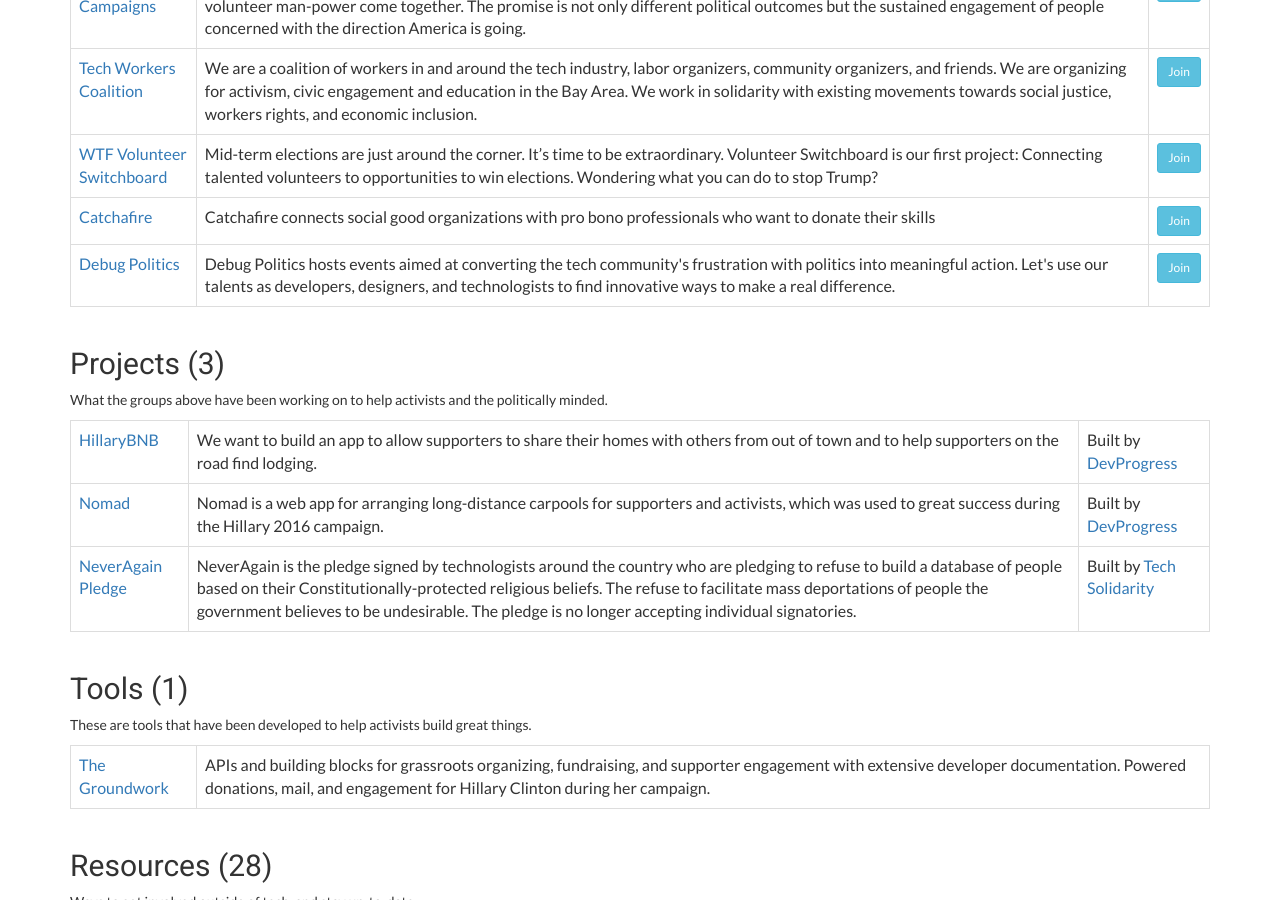
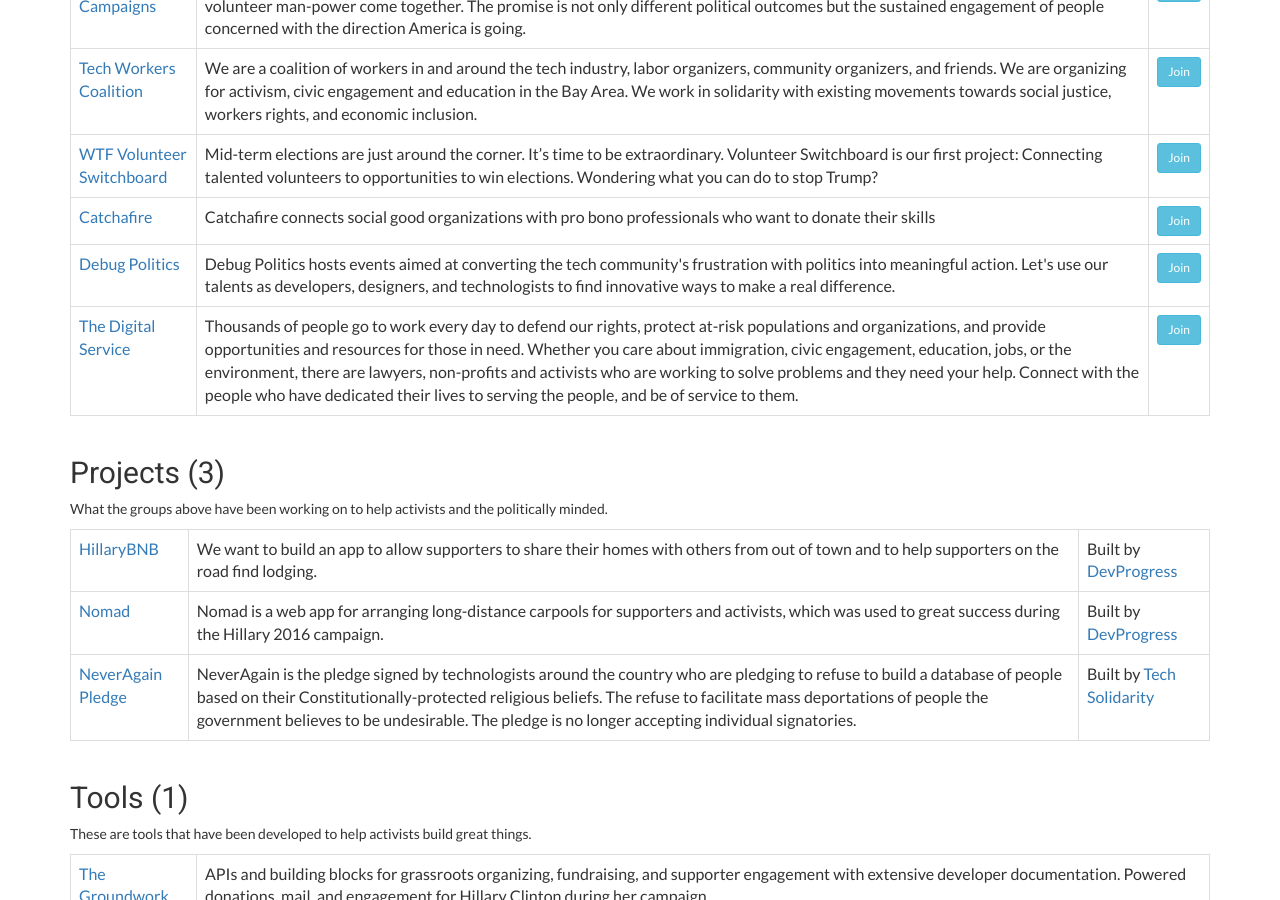
Before and after one commit to phildini/technicalmajority, a Jekyll site: the page built from docs/index.md, in a window 1280 px wide and 900 px high, scrolled down 1878 px. Built offline with Jekyll 4.4.1, drawn with Linux system fonts in a browser that asks for light colours; nearby versions of some CDN libraries; some of the changed text lies outside the part shown.

Commit message:
Add the digital service

```diff
--- a/docs/_data/orgs.yaml
+++ b/docs/_data/orgs.yaml
@@ -140,3 +140,11 @@
   description: >
     Debug Politics hosts events aimed at converting the tech community's frustration with politics into meaningful action. Let's use our talents as developers, designers, and technologists to find innovative ways to make a real difference.
   join_url: https://www.debugpolitics.com/signup.html
+
+- id: digitalservice
+  name: The Digital Service
+  description: >
+    Thousands of people go to work every day to defend our rights, protect at-risk populations and organizations, and provide opportunities and resources for those in need.
+
+    Whether you care about immigration, civic engagement, education, jobs, or the environment, there are lawyers, non-profits and activists who are working to solve problems and they need your help. Connect with the people who have dedicated their lives to serving the people, and be of service to them.
+  join_url: https://thedigitalservice.org/projects
```
